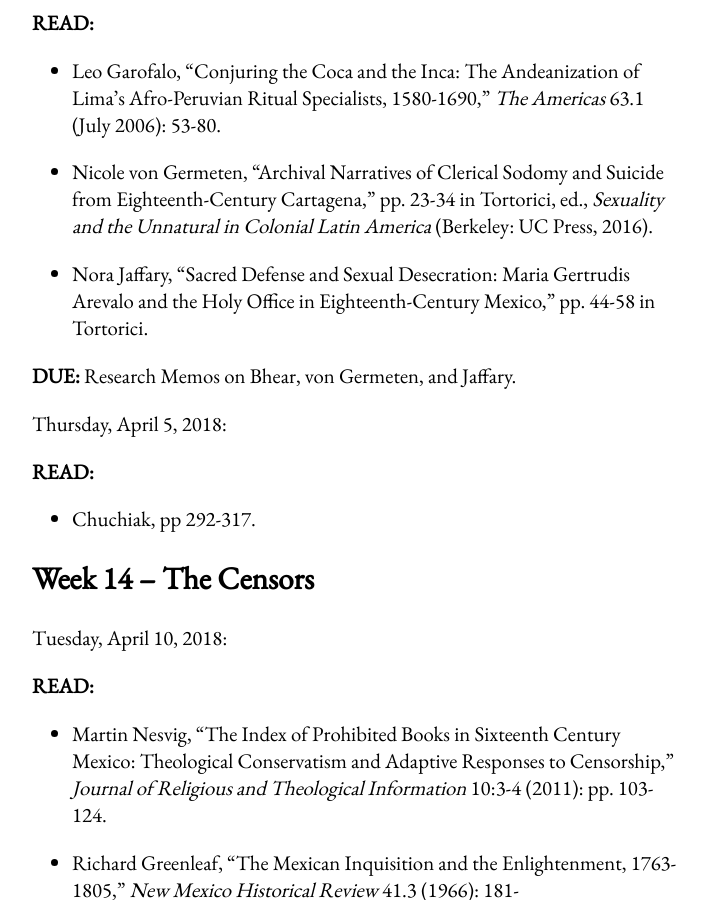
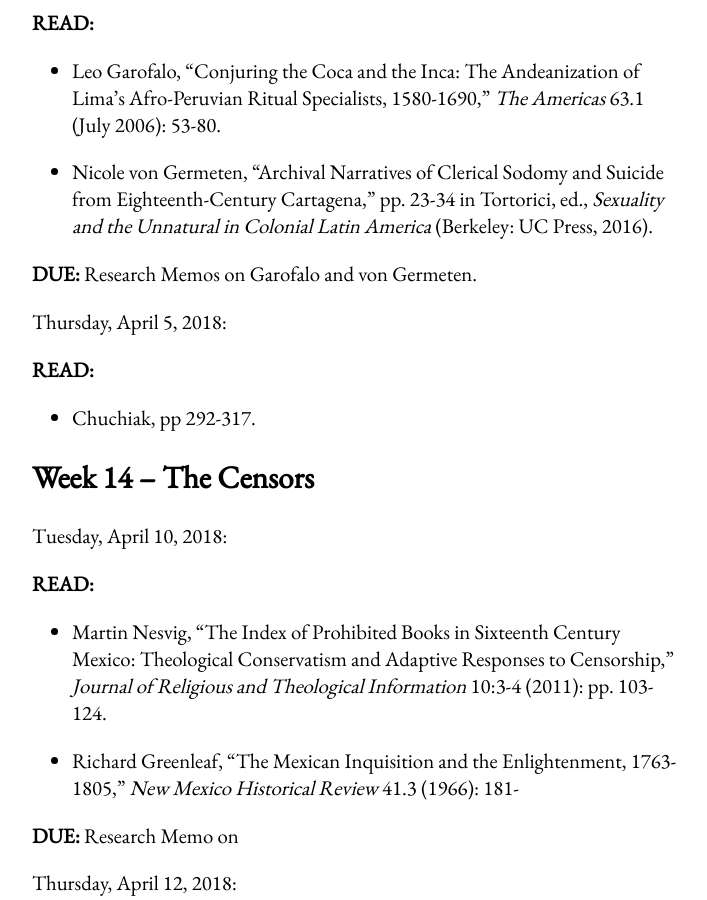
Before and after one commit to chadblack/383S2018, a Jekyll site: the page built from calendar.md, in a window 1280 px wide and 900 px high, scrolled down 4987 px. Shown: the whole window, without its empty margins (283-990 px from the left). Built offline with Jekyll 4.4.1, drawn with Linux system fonts in a browser that asks for light colours; some web fonts are replaced.

Commit message:
updated readings week 13

```diff
--- a/calendar.md
+++ b/calendar.md
@@ -221,11 +221,9 @@ Afro-Peruvian Ritual Specialists, 1580-1690," *The Americas* 63.1 (July 2006):
 Eighteenth-Century Cartagena," pp. 23-34 in Tortorici, ed., *Sexuality and the
 Unnatural in Colonial Latin America* (Berkeley: UC Press, 2016).
 
-* Nora Jaffary, "Sacred Defense and Sexual Desecration: Maria Gertrudis Arevalo and the Holy
-Office in Eighteenth-Century Mexico," pp. 44-58 in Tortorici.
 
 
-**DUE:** Research Memos on Bhear, von Germeten, and Jaffary.
+**DUE:** Research Memos on Garofalo and von Germeten.
 
 
 Thursday, April 5, 2018:
```
